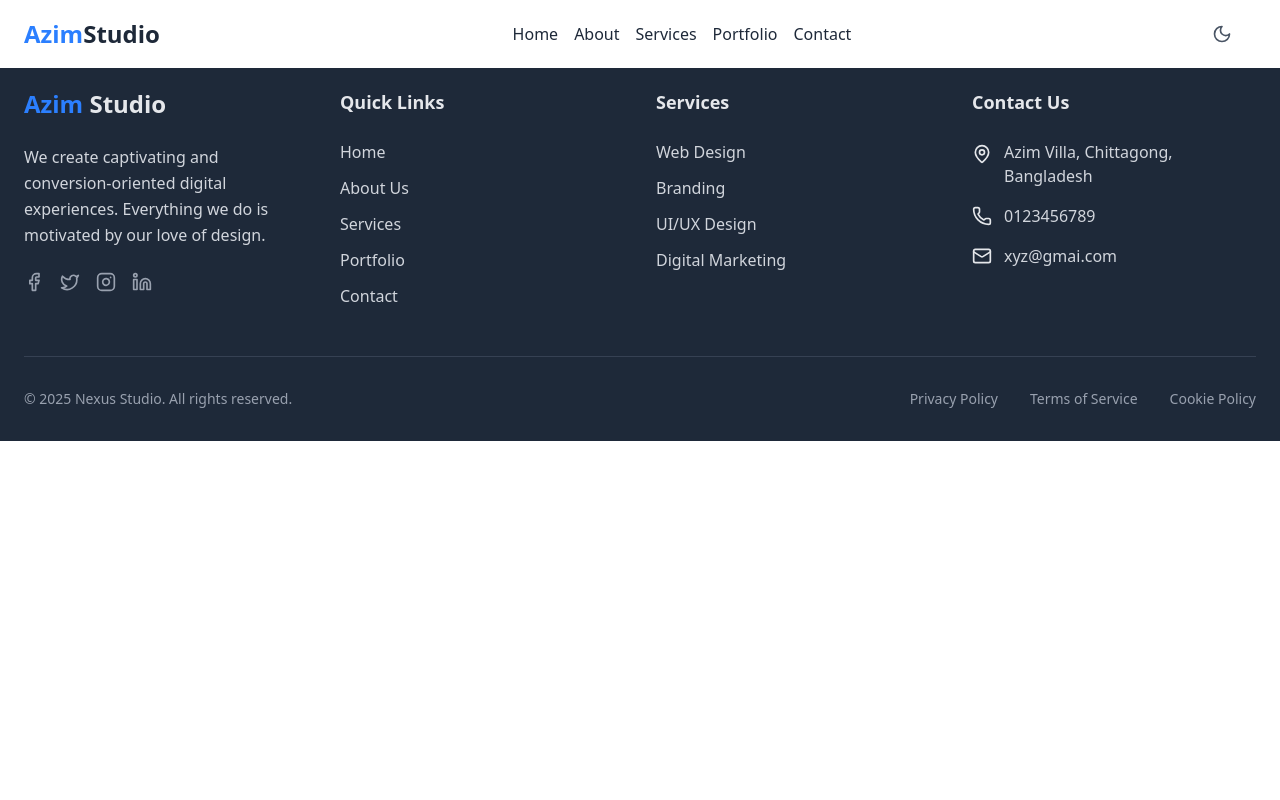
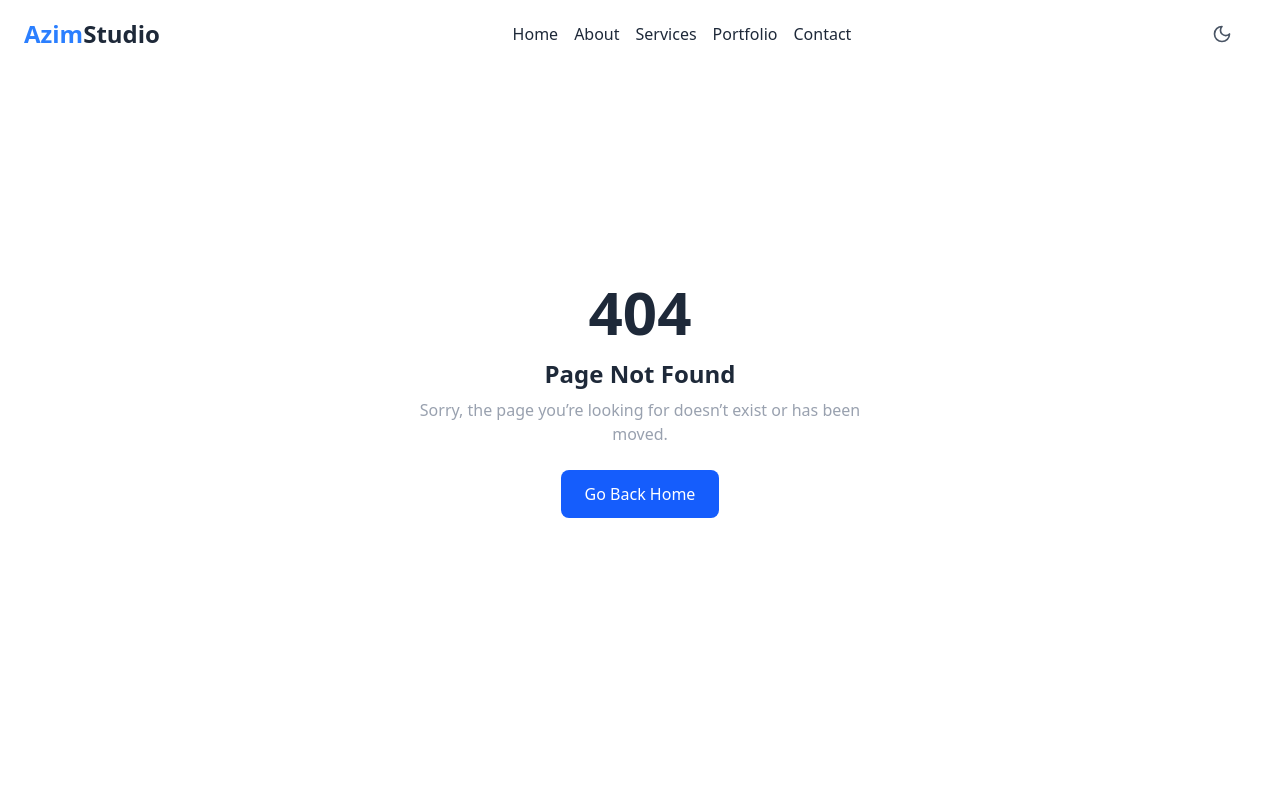
Before and after one commit to Azim-Eham/Design-Agency, a React (Vite) app: page /cookies in a window 1280 px wide. Shown: the top 800 px of the page. Built offline with nearby package versions, Linux system fonts and the light colour scheme.

Commit message:
Created PageNotFound.jsx page

```diff
--- a/src/pages/PageNotFound.jsx
+++ b/src/pages/PageNotFound.jsx
@@ -1,9 +1,22 @@
-import React from 'react'
+import React from "react";
+import { Link } from "react-router-dom";
 
-const PageNotFound = () => {
+const NotFound = () => {
   return (
-    <div>PageNotFound</div>
-  )
-}
+    <div className="min-h-screen flex flex-col items-center justify-center bg-white dark:bg-gray-700 text-gray-800 dark:text-white px-4">
+      <h1 className="text-6xl font-bold mb-4">404</h1>
+      <h2 className="text-2xl font-semibold mb-2">Page Not Found</h2>
+      <p className="mb-6 text-gray-400 text-center max-w-md">
+        Sorry, the page you’re looking for doesn’t exist or has been moved.
+      </p>
+      <Link
+        to="/"
+        className="bg-blue-600 hover:bg-blue-700 text-white px-6 py-3 rounded-lg transition duration-300"
+      >
+        Go Back Home
+      </Link>
+    </div>
+  );
+};
 
-export default PageNotFound
+export default NotFound;
```
